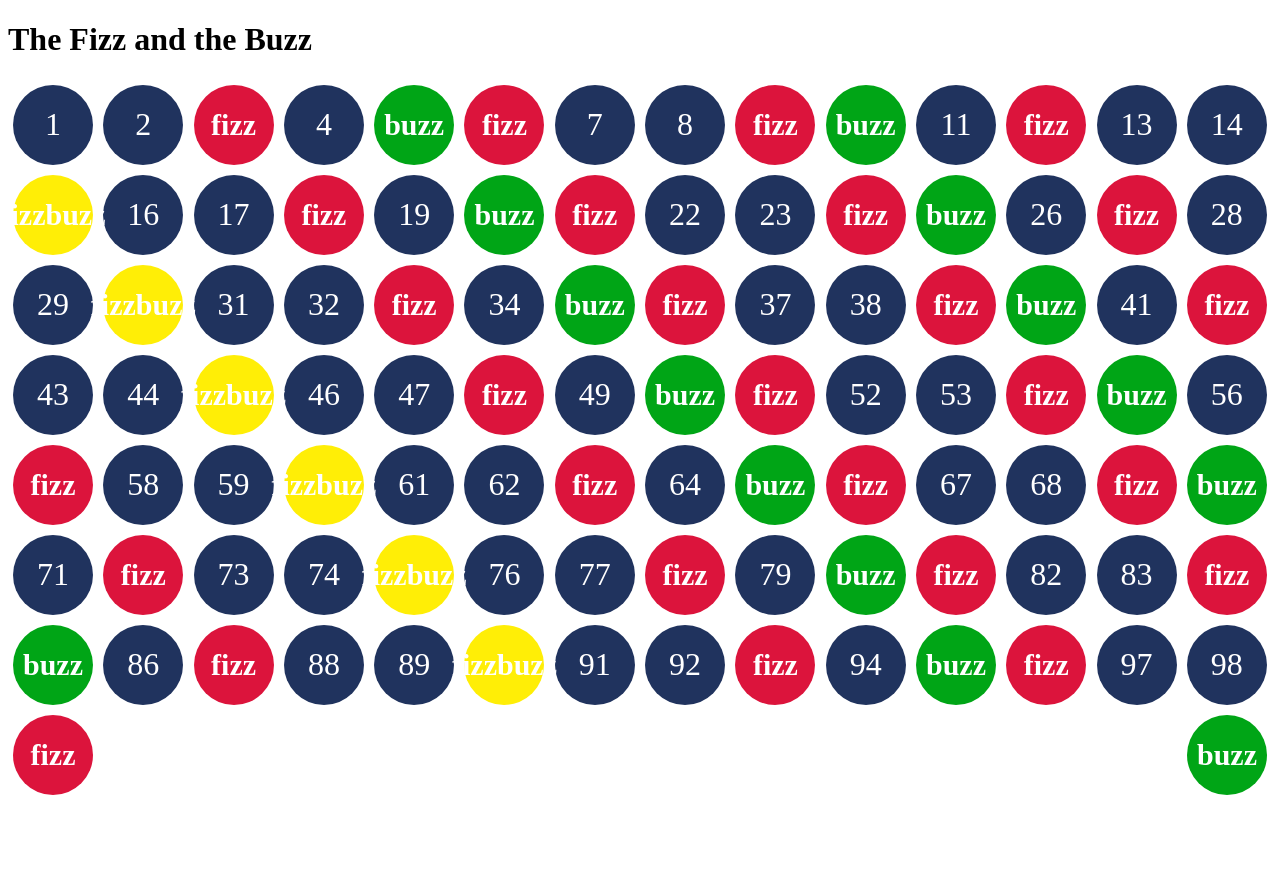
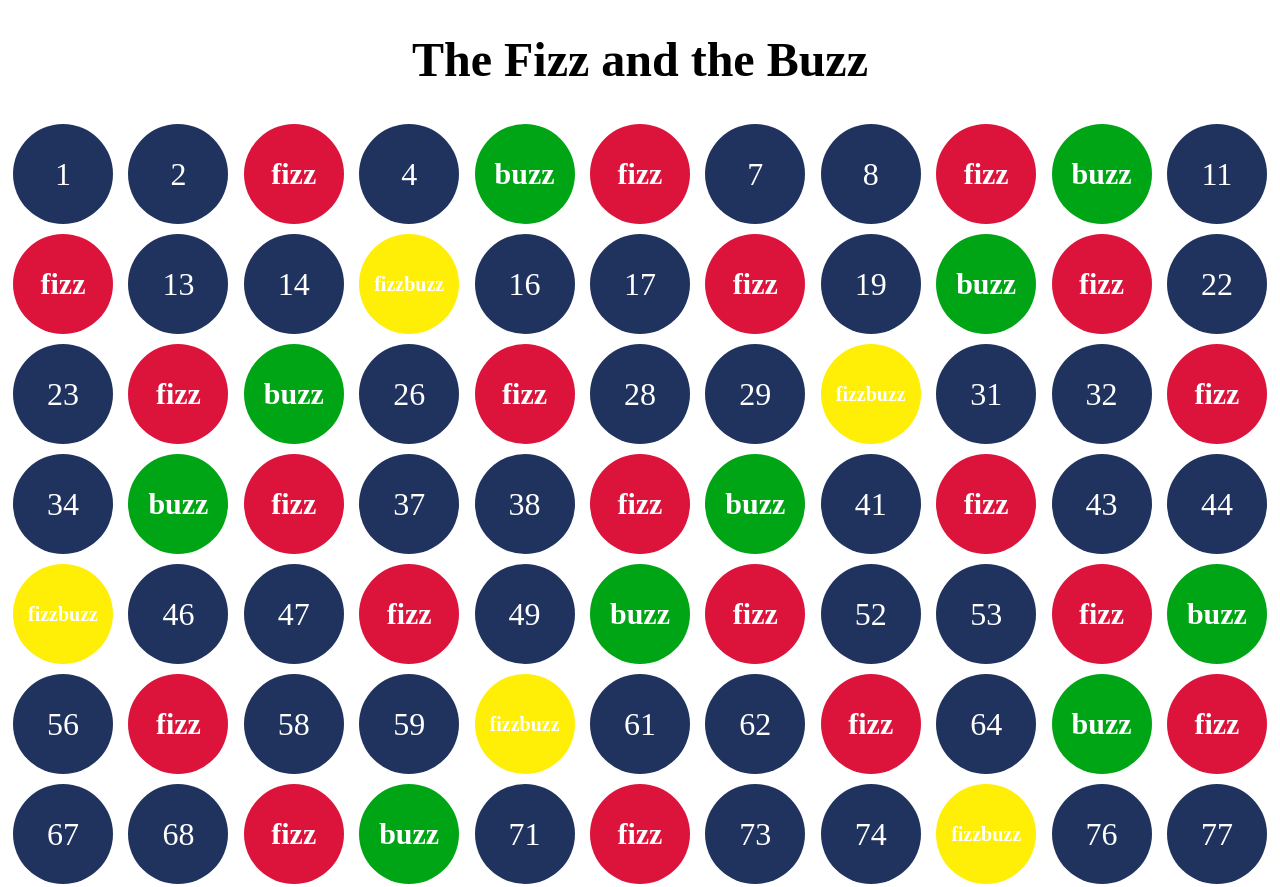
Before and after one commit to Ecneics36/fizzbuzz, a plain HTML site: page index.html in a window 1280 px wide. Shown: the top 887 px of the page. Before the commit the page ends 808 px from the top, so only its background shows below. Drawn offline with Linux system fonts and the light colour scheme; a web font is replaced by a local one.

Commit message:
format and sizing updates

```diff
--- a/index.html
+++ b/index.html
@@ -4,6 +4,7 @@
 	<meta charset="UTF-8">
 	<meta name="viewport" content="width=device-width, initial-scale=1.0">
 	<meta http-equiv="X-UA-Compatible" content="ie=edge">
+	<link href="https://fonts.googleapis.com/css?family=BioRhyme&display=swap" rel="stylesheet">
 	<link rel="stylesheet" href="style.css"/>
 	<title>Document</title>
 </head>
--- a/script.js
+++ b/script.js
@@ -1,6 +1,6 @@
 var target = document.getElementById('main');
 
-for (var i = 1; i <= 100; i++) {
+for (var i = 1; i <= 200; i++) {
 	var thomas = document.createElement('div');
 	thomas.classList.add('circle');
 	if (i % 15 === 0) {
--- a/style.css
+++ b/style.css
@@ -1,3 +1,12 @@
+body {
+	font-family: 'BioRhyme', serif;
+}
+
+h1 {
+	text-align: center;
+	font-size: 3em;
+}
+
 #main {
 	/* display: grid;
 	grid-template-columns: repeat(6, 60px);
@@ -16,8 +25,8 @@
 	border-radius: 50%;
 	background-color: rgb(32, 51, 94);
 	color: white;
-	width: 80px ;
-	height: 80px;
+	width: 100px ;
+	height: 100px;
 	margin: 5px;
 }
 
@@ -30,6 +39,13 @@
 	color: white;
 }
 
+.fizz:hover {
+	width: 110px;
+	height: 110px;
+	margin: 0;
+	font-size: 1.25em;
+}
+
 .buzz {
 	content: "buzz.";
 	position: relative;
@@ -39,11 +55,25 @@
 	color: white;
 }
 
+.buzz:hover {
+	width: 110px;
+	height: 110px;
+	margin: 0;
+	font-size: 1.25em;
+}
+
 .fizzbuzz {
 	background-color: rgb(255, 238, 6);
 	content: "fizzbuzz.";
 	position: relative;
-	font-size: 30px;
+	font-size: 20px;
 	font-weight: 800;
 	color: white;
 }
+
+.fizzbuzz:hover {
+	width: 110px;
+	height: 110px;
+	margin: 0;
+	font-size: 23px;
+}
```
